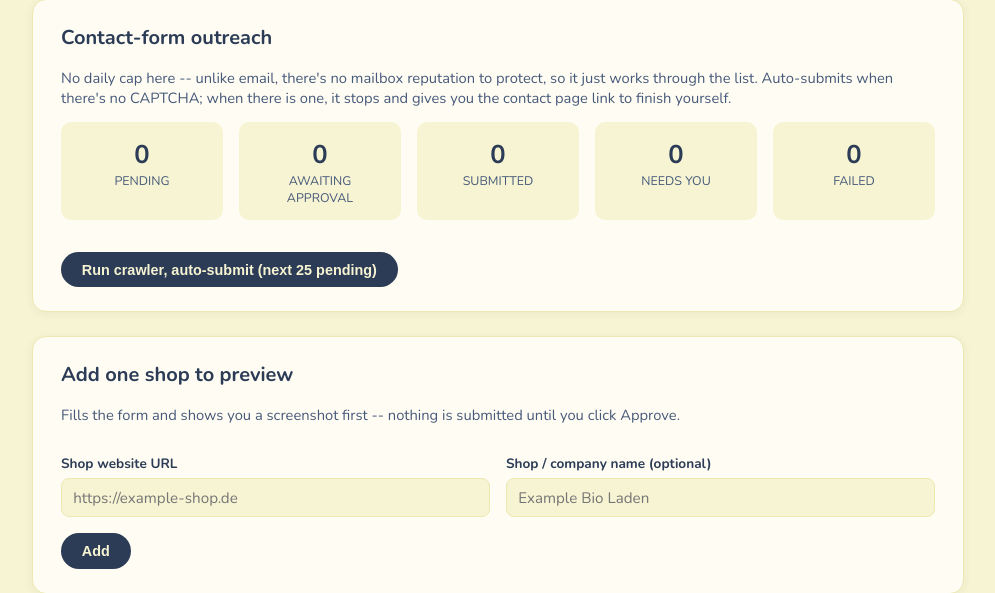
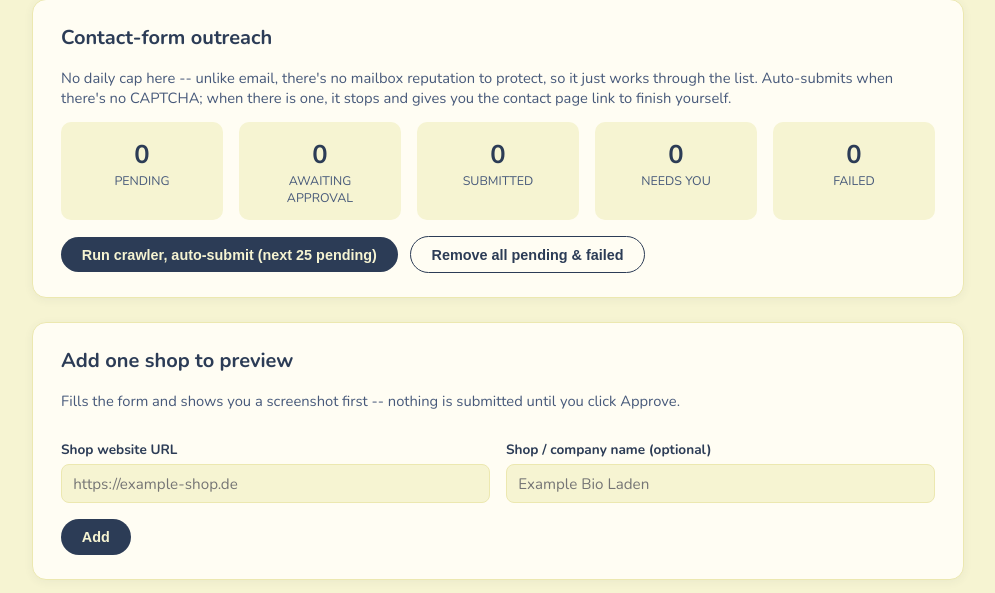
Before and after one commit to nextgenerationcoder/ingwer-shoc-email-outreach, a Flask app: page /forms in a window 1280 px wide. Shown: the part 100-693 px from the top of the page, without its empty margins (142-1137 px from the left). Run offline with Flask 3, Linux system fonts and the light colour scheme; data that the repository does not hold is empty.

Commit message:
Add remove buttons for form-outreach targets
Per-row Remove button on every target (pending, failed, needs_manual,
submitted, and the pending_review preview), plus a bulk "Remove all
pending & failed" action -- deletes the row and its screenshot file
if any.
Co-Authored-By: Claude Sonnet 5 <noreply@anthropic.com>
Claude-Session: https://claude.ai/code/session_01Bfep3yAX4P6V842z6q48zS

```diff
--- a/email_pipeline/webapp/app.py
+++ b/email_pipeline/webapp/app.py
@@ -524,6 +524,39 @@ def discard_form_route(target_id):
     return redirect(url_for("forms_page"))
 
 
+def _delete_form_target(conn, target_id):
+    row = conn.execute("SELECT screenshot FROM form_targets WHERE id = ?", (target_id,)).fetchone()
+    if row and row["screenshot"]:
+        screenshot_path = os.path.join(
+            os.path.dirname(__file__), "static", "screenshots", row["screenshot"]
+        )
+        try:
+            os.remove(screenshot_path)
+        except OSError:
+            pass
+    conn.execute("DELETE FROM form_targets WHERE id = ?", (target_id,))
+
+
+@app.route("/forms/<int:target_id>/delete", methods=["POST"])
+def delete_form_route(target_id):
+    with db.connection() as conn:
+        _delete_form_target(conn, target_id)
+    flash("Removed from the list.")
+    return redirect(url_for("forms_page"))
+
+
+@app.route("/forms/delete_pending", methods=["POST"])
+def delete_pending_forms_route():
+    with db.connection() as conn:
+        ids = [r["id"] for r in conn.execute(
+            "SELECT id FROM form_targets WHERE status IN ('pending', 'failed')"
+        ).fetchall()]
+        for target_id in ids:
+            _delete_form_target(conn, target_id)
+    flash(f"Removed {len(ids)} pending target(s).")
+    return redirect(url_for("forms_page"))
+
+
 @app.route("/test", methods=["GET", "POST"])
 def test_page():
     result = None
--- a/email_pipeline/webapp/templates/forms.html
+++ b/email_pipeline/webapp/templates/forms.html
@@ -15,8 +15,11 @@
     <div class="stat"><div class="num">{{ counts.get('needs_manual', 0) }}</div><div class="lbl">Needs you</div></div>
     <div class="stat"><div class="num">{{ counts.get('failed', 0) }}</div><div class="lbl">Failed</div></div>
   </div>
-  <form method="post" action="{{ url_for('run_forms_route') }}" style="margin-top:1rem">
+  <form method="post" action="{{ url_for('run_forms_route') }}" style="margin-top:1rem; display:inline">
     <button type="submit">Run crawler, auto-submit (next 25 pending)</button>
+  </form>
+  <form method="post" action="{{ url_for('delete_pending_forms_route') }}" style="margin-top:1rem; display:inline" onsubmit="return confirm('Remove all pending/failed targets from the list?')">
+    <button type="submit" class="btn-secondary">Remove all pending &amp; failed</button>
   </form>
 </div>
 
@@ -75,6 +78,9 @@
           {% for f in t['unmatched_fields'] %}{{ f.label or f.placeholder or f.name or f.id or '?' }}{% if not loop.last %}, {% endif %}{% endfor %}
         </div>
         {% endif %}
+        <form method="post" action="{{ url_for('delete_form_route', target_id=t['id']) }}" style="display:inline" onsubmit="return confirm('Remove this target from the list?')">
+          <button type="submit" class="btn-secondary" style="margin:0;padding:0.25rem 0.7rem;font-size:0.75rem">Remove</button>
+        </form>
       </td>
     </tr>
     {% if t['status'] == 'pending_review' %}
@@ -102,6 +108,9 @@
           <form method="post" action="{{ url_for('discard_form_route', target_id=t['id']) }}" style="display:inline">
             <button type="submit" class="btn-secondary">Discard</button>
           </form>
+          <form method="post" action="{{ url_for('delete_form_route', target_id=t['id']) }}" style="display:inline" onsubmit="return confirm('Remove this target from the list?')">
+            <button type="submit" class="btn-secondary">Remove</button>
+          </form>
         </div>
       </td>
     </tr>
```
